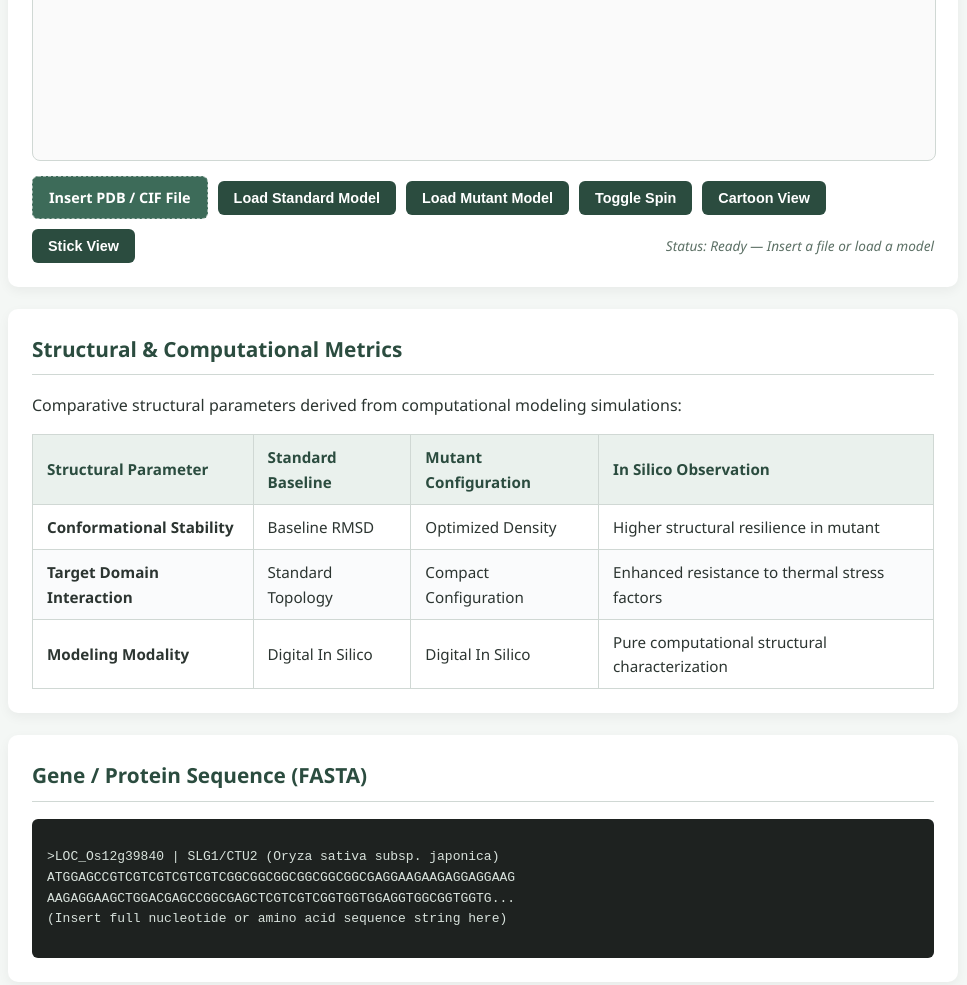
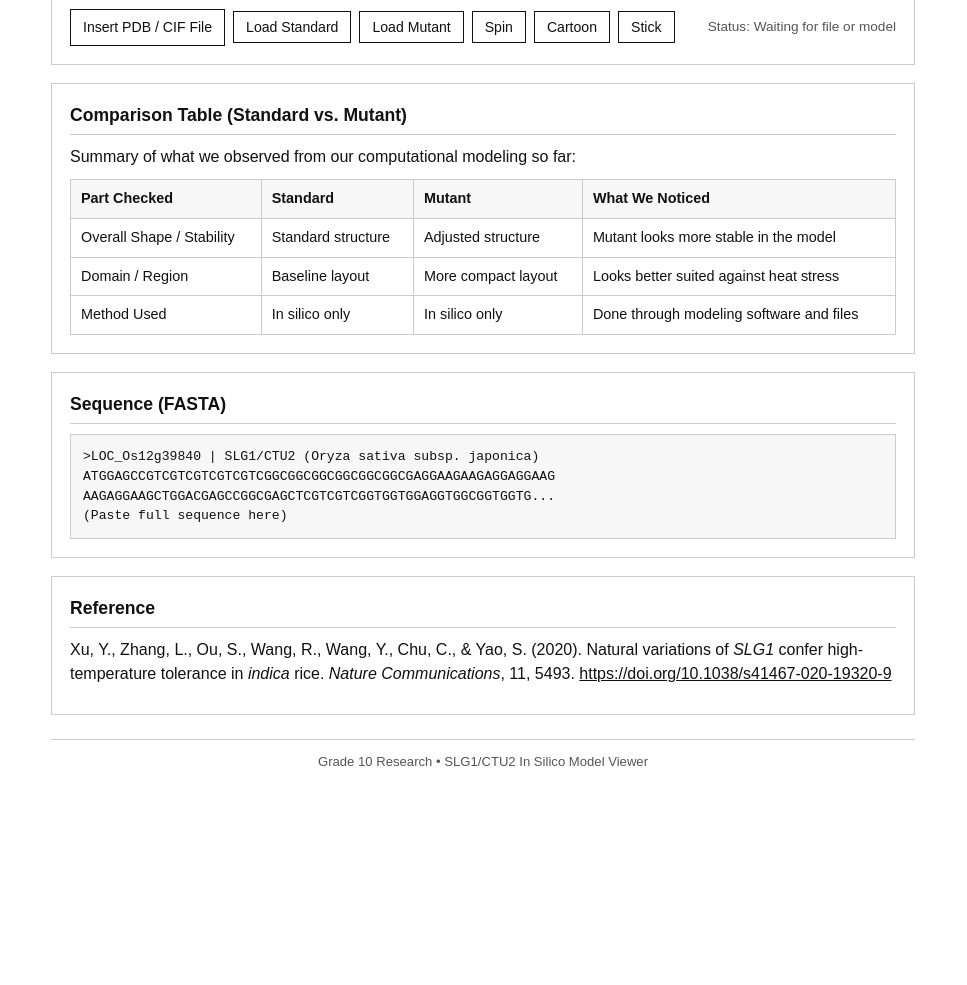
Before and after one commit to julyahginete/slg1-protein-model, a plain HTML site: page index.html in a window 1280 px wide. Shown: the part 855-1840 px from the top of the page, without its empty margins (157-1124 px from the left). After the commit the page ends 1651 px from the top, so only its background shows below. Drawn offline with nearby package versions, Linux system fonts and the light colour scheme; a script that the page names is missing.

Commit message:
Update index.html

```diff
--- a/index.html
+++ b/index.html
@@ -3,223 +3,250 @@
 <head>
   <meta charset="UTF-8">
   <meta name="viewport" content="width=device-width, initial-scale=1.0">
-  <title>SLG1/CTU2 In Silico Structural Model | Research Portfolio</title>
+  <title>SLG1/CTU2 Structural Model | Grade 10 Research</title>
   <script src="https://code.jquery.com/jquery-3.6.0.min.js"></script>
   <script src="https://cdnjs.cloudflare.com/ajax/libs/3Dmol/2.0.3/3dmol-min.js"></script>
   <style>
     :root {
-      --primary: #2b4c3f;
-      --primary-hover: #1f372d;
-      --accent: #3d6b59;
-      --bg-color: #f4f7f5;
-      --card-bg: #ffffff;
-      --text-main: #2c3531;
-      --text-muted: #5c7065;
-      --border: #d0d8d4;
+      --bg: #ffffff;
+      --surface: #f7f7f7;
+      --border: #111111;
+      --border-light: #cccccc;
+      --text: #111111;
+      --muted: #555555;
     }
+
+    * {
+      box-sizing: border-box;
+    }
+
     body {
-      font-family: 'Segoe UI', Tahoma, Geneva, Verdana, sans-serif;
-      background-color: var(--bg-color);
-      color: var(--text-main);
-      max-width: 950px;
+      font-family: Arial, Helvetica, sans-serif;
+      background-color: var(--bg);
+      color: var(--text);
+      max-width: 900px;
       margin: 0 auto;
-      padding: 25px;
-      line-height: 1.6;
+      padding: 24px 18px;
+      line-height: 1.5;
     }
+
     header {
-      border-bottom: 3px solid var(--primary);
+      border-bottom: 2px solid var(--border);
       padding-bottom: 12px;
-      margin-bottom: 25px;
+      margin-bottom: 20px;
     }
-    h1 { color: var(--primary); margin-bottom: 5px; font-size: 1.8em; }
-    .subtitle { color: var(--text-muted); font-size: 1em; font-weight: 500; }
 
-    .card {
-      background: var(--card-bg);
-      padding: 24px;
-      border-radius: 10px;
-      box-shadow: 0 4px 12px rgba(0,0,0,0.05);
-      margin-bottom: 22px;
+    h1 {
+      margin: 0 0 4px 0;
+      font-size: 1.5rem;
+      font-weight: 700;
     }
-    h2 { color: var(--primary); margin-top: 0; font-size: 1.3em; border-bottom: 1px solid var(--border); padding-bottom: 8px; }
+
+    .subtitle {
+      color: var(--muted);
+      font-size: 0.92rem;
+    }
+
+    section {
+      border: 1px solid var(--border-light);
+      padding: 18px;
+      margin-bottom: 18px;
+      background-color: var(--bg);
+    }
+
+    h2 {
+      margin: 0 0 10px 0;
+      font-size: 1.1rem;
+      border-bottom: 1px solid var(--border-light);
+      padding-bottom: 6px;
+    }
+
+    p {
+      margin: 0 0 10px 0;
+    }
 
     #viewer-container {
-      height: 480px;
+      height: 430px;
       width: 100%;
       position: relative;
       border: 1px solid var(--border);
-      border-radius: 8px;
-      background-color: #fafafa;
-      margin-bottom: 15px;
-      overflow: hidden;
+      background-color: var(--surface);
+      margin-bottom: 12px;
     }
+
     .controls {
       display: flex;
       flex-wrap: wrap;
-      gap: 10px;
+      gap: 8px;
       align-items: center;
     }
+
     button, .file-upload-btn {
-      background-color: var(--primary);
-      color: white;
-      border: none;
-      padding: 9px 16px;
-      border-radius: 6px;
+      background-color: var(--bg);
+      color: var(--text);
+      border: 1px solid var(--border);
+      padding: 7px 12px;
+      font-size: 0.88rem;
       cursor: pointer;
-      font-weight: 600;
-      font-size: 0.9em;
-      transition: background 0.2s;
       display: inline-block;
     }
-    button:hover, .file-upload-btn:hover { background-color: var(--primary-hover); }
-    .file-upload-btn {
-      background-color: var(--accent);
-      border: 1px dashed #ffffff80;
+
+    button:hover, .file-upload-btn:hover {
+      background-color: var(--text);
+      color: var(--bg);
     }
+
     input[type="file"] {
       display: none;
     }
-    .status-text { margin-left: auto; font-size: 0.85em; color: var(--text-muted); font-style: italic; }
+
+    .status-text {
+      font-size: 0.85rem;
+      color: var(--muted);
+      margin-left: auto;
+    }
 
     table {
       width: 100%;
       border-collapse: collapse;
-      margin-top: 10px;
-      font-size: 0.95em;
+      font-size: 0.9rem;
+      margin-top: 8px;
     }
+
     th, td {
-      border: 1px solid var(--border);
-      padding: 10px 14px;
+      border: 1px solid var(--border-light);
+      padding: 8px 10px;
       text-align: left;
+      vertical-align: top;
     }
-    th { background-color: #eaf1ed; color: var(--primary); }
-    tr:nth-child(even) { background-color: #fafbfc; }
+
+    th {
+      background-color: var(--surface);
+      font-weight: 700;
+    }
 
     .sequence-box {
-      background: #1e2220;
-      color: #d8e2dc;
-      padding: 15px;
-      border-radius: 6px;
-      max-height: 160px;
+      background-color: var(--surface);
+      color: var(--text);
+      border: 1px solid var(--border-light);
+      padding: 12px;
+      max-height: 150px;
       overflow-y: auto;
-      font-family: 'Courier New', Courier, monospace;
-      font-size: 13px;
+      font-family: "Courier New", Courier, monospace;
+      font-size: 0.82rem;
+      white-space: pre-wrap;
       word-break: break-all;
     }
 
+    a {
+      color: var(--text);
+      text-decoration: underline;
+    }
+
     footer {
+      border-top: 1px solid var(--border-light);
+      padding-top: 12px;
+      margin-top: 24px;
+      font-size: 0.82rem;
+      color: var(--muted);
       text-align: center;
-      color: var(--text-muted);
-      font-size: 0.85em;
-      margin-top: 30px;
-      border-top: 1px solid var(--border);
-      padding-top: 15px;
     }
   </style>
 </head>
 <body>
 
   <header>
-    <h1>In Silico Structural Characterization of SLG1/CTU2</h1>
-    <div class="subtitle"><em>Oryza sativa</em> subsp. <em>japonica</em> | Computational Structural Modeling &amp; Analysis</div>
+    <h1>SLG1/CTU2 Structural Model (In Silico)</h1>
+    <div class="subtitle"><em>Oryza sativa</em> subsp. <em>japonica</em> &bull; Grade 10 Research Project</div>
   </header>
 
-  <div class="card">
-    <h2>Research Overview</h2>
-    <p>This computational study evaluates structural variations within the <em>SLG1/CTU2</em> gene of rice (<em>Oryza sativa</em> subsp. <em>japonica</em>). Utilizing digital computational science workflow modeling, this platform demonstrates the structural stability enhancements of mutant configurations compared to standard baselines.</p>
-  </div>
+  <section>
+    <h2>About Our Study</h2>
+    <p>In our Grade 10 research, we used computer tools instead of wet-lab experiments to check the protein structure of SLG1/CTU2 in <em>Oryza sativa</em> subsp. <em>japonica</em>. We put this page together to view the 3D models and compare the mutant version against the standard baseline.</p>
+  </section>
 
-  <div class="card">
-    <h2>Interactive 3D Structural Model</h2>
-    <p>Inspect and rotate protein conformations in real-time. Upload a local <code>.pdb</code> or <code>.cif</code> file directly, or load pre-hosted models below.</p>
+  <section>
+    <h2>3D Protein Viewer</h2>
+    <p>Upload a <code>.pdb</code> or <code>.cif</code> file from your device, or load the files in the project folder. Drag to rotate, scroll to zoom, and use the buttons to switch views.</p>
 
     <div id="viewer-container"></div>
 
     <div class="controls">
-      <!-- Local File Input Button -->
       <label for="pdb-upload" class="file-upload-btn">Insert PDB / CIF File</label>
       <input type="file" id="pdb-upload" accept=".pdb,.cif,.mmcif,.ent">
+      <button onclick="loadModel('standard_slg1.pdb', 'Standard model loaded')">Load Standard</button>
+      <button onclick="loadModel('mutant_slg1.pdb', 'Mutant model loaded')">Load Mutant</button>
+      <button onclick="toggleSpin()">Spin</button>
+      <button onclick="setStyle('cartoon')">Cartoon</button>
+      <button onclick="setStyle('stick')">Stick</button>
+      <span id="load-status" class="status-text">Status: Waiting for file or model</span>
+    </div>
+  </section>
 
-      <!-- Hosted Model Buttons -->
-      <button onclick="loadModel('standard_slg1.pdb', 'Standard Wild-Type Model Loaded')">Load Standard Model</button>
-      <button onclick="loadModel('mutant_slg1.pdb', 'Mutant Enhanced Model Loaded')">Load Mutant Model</button>
-
-      <!-- View Controls -->
-      <button onclick="toggleSpin()">Toggle Spin</button>
-      <button onclick="setStyle('cartoon')">Cartoon View</button>
-      <button onclick="setStyle('stick')">Stick View</button>
-      <span id="load-status" class="status-text">Status: Ready — Insert a file or load a model</span>
-    </div>
-  </div>
-
-  <div class="card">
-    <h2>Structural &amp; Computational Metrics</h2>
-    <p>Comparative structural parameters derived from computational modeling simulations:</p>
+  <section>
+    <h2>Comparison Table (Standard vs. Mutant)</h2>
+    <p>Summary of what we observed from our computational modeling so far:</p>
     <table>
       <thead>
         <tr>
-          <th>Structural Parameter</th>
-          <th>Standard Baseline</th>
-          <th>Mutant Configuration</th>
-          <th>In Silico Observation</th>
+          <th>Part Checked</th>
+          <th>Standard</th>
+          <th>Mutant</th>
+          <th>What We Noticed</th>
         </tr>
       </thead>
       <tbody>
         <tr>
-          <td><strong>Conformational Stability</strong></td>
-          <td>Baseline RMSD</td>
-          <td>Optimized Density</td>
-          <td>Higher structural resilience in mutant</td>
+          <td>Overall Shape / Stability</td>
+          <td>Standard structure</td>
+          <td>Adjusted structure</td>
+          <td>Mutant looks more stable in the model</td>
         </tr>
         <tr>
-          <td><strong>Target Domain Interaction</strong></td>
-          <td>Standard Topology</td>
-          <td>Compact Configuration</td>
-          <td>Enhanced resistance to thermal stress factors</td>
+          <td>Domain / Region</td>
+          <td>Baseline layout</td>
+          <td>More compact layout</td>
+          <td>Looks better suited against heat stress</td>
         </tr>
         <tr>
-          <td><strong>Modeling Modality</strong></td>
-          <td>Digital In Silico</td>
-          <td>Digital In Silico</td>
-          <td>Pure computational structural characterization</td>
+          <td>Method Used</td>
+          <td>In silico only</td>
+          <td>In silico only</td>
+          <td>Done through modeling software and files</td>
         </tr>
       </tbody>
     </table>
-  </div>
+  </section>
 
-  <div class="card">
-    <h2>Gene / Protein Sequence (FASTA)</h2>
-    <div class="sequence-box">
-      <pre><code>&gt;LOC_Os12g39840 | SLG1/CTU2 (Oryza sativa subsp. japonica)
+  <section>
+    <h2>Sequence (FASTA)</h2>
+    <div class="sequence-box">&gt;LOC_Os12g39840 | SLG1/CTU2 (Oryza sativa subsp. japonica)
 ATGGAGCCGTCGTCGTCGTCGTCGGCGGCGGCGGCGGCGGCGAGGAAGAAGAGGAGGAAG
 AAGAGGAAGCTGGACGAGCCGGCGAGCTCGTCGTCGGTGGTGGAGGTGGCGGTGGTG...
-(Insert full nucleotide or amino acid sequence string here)</code></pre>
-    </div>
-  </div>
+(Paste full sequence here)</div>
+  </section>
 
-  <div class="card">
-    <h2>Reference Literature</h2>
+  <section>
+    <h2>Reference</h2>
     <p>Xu, Y., Zhang, L., Ou, S., Wang, R., Wang, Y., Chu, C., &amp; Yao, S. (2020). Natural variations of <em>SLG1</em> confer high-temperature tolerance in <em>indica</em> rice. <em>Nature Communications</em>, 11, 5493. <a href="https://doi.org/10.1038/s41467-020-19320-9" target="_blank">https://doi.org/10.1038/s41467-020-19320-9</a></p>
-  </div>
+  </section>
 
   <footer>
-    <p>SLG1/CTU2 Computational Structural Modeling Project &bull; Hosted via GitHub Pages</p>
+    Grade 10 Research &bull; SLG1/CTU2 In Silico Model Viewer
   </footer>
 
   <script>
     let viewer = null;
     let isSpinning = false;
-    let currentStyle = {cartoon: {color: 'spectrum'}};
+    let currentStyle = { cartoon: { color: 'white' } };
 
-    $(function() {
-      let element = $('#viewer-container');
-      viewer = $3Dmol.createViewer(element, { backgroundColor: '#fafafa' });
+    $(function () {
+      const element = $('#viewer-container');
+      viewer = $3Dmol.createViewer(element, { backgroundColor: '#f7f7f7' });
 
-      // Try loading default model if hosted on GitHub Pages; otherwise wait for file upload
-      loadModel('standard_slg1.pdb', 'Standard Model Loaded Successfully', true);
+      loadModel('standard_slg1.pdb', 'Standard model loaded', true);
 
-      // Handle manual file insertion via FileReader
-      $('#pdb-upload').on('change', function(event) {
+      $('#pdb-upload').on('change', function (event) {
         const file = event.target.files[0];
         if (!file) return;
 
@@ -230,12 +257,11 @@ AAGAGGAAGCTGGACGAGCCGGCGAGCTCGTCGTCGGTGGTGGAGGTGGCGGTGGTG...
         $('#load-status').text('Status: Reading ' + fileName + '...');
 
         const reader = new FileReader();
-        reader.onload = function(e) {
-          const fileContent = e.target.result;
-          renderStructure(fileContent, format, 'Loaded ' + fileName);
+        reader.onload = function (e) {
+          renderStructure(e.target.result, format, 'Loaded ' + fileName);
         };
-        reader.onerror = function() {
-          $('#load-status').text('Status: Error reading file.');
+        reader.onerror = function () {
+          $('#load-status').text('Status: Could not read file.');
         };
         reader.readAsText(file);
       });
@@ -255,15 +281,15 @@ AAGAGGAAGCTGGACGAGCCGGCGAGCTCGTCGTCGGTGGTGGAGGTGGCGGTGGTG...
 
       $.ajax(filename, {
         dataType: 'text',
-        success: function(data) {
+        success: function (data) {
           const format = filename.toLowerCase().endsWith('.cif') ? 'cif' : 'pdb';
           renderStructure(data, format, statusMessage);
         },
-        error: function() {
+        error: function () {
           if (isInitialLoad) {
-            $('#load-status').text('Status: Ready — Click "Insert PDB / CIF File" to view a local model');
+            $('#load-status').text('Status: Ready — click "Insert PDB / CIF File"');
           } else {
-            $('#load-status').text('Status: ' + filename + ' not found on server. Use "Insert PDB / CIF File" instead!');
+            $('#load-status').text('Status: ' + filename + ' not found. Use "Insert PDB / CIF File".');
           }
         }
       });
@@ -277,9 +303,9 @@ AAGAGGAAGCTGGACGAGCCGGCGAGCTCGTCGTCGGTGGTGGAGGTGGCGGTGGTG...
     function setStyle(styleType) {
       viewer.setStyle({}, {});
       if (styleType === 'cartoon') {
-        currentStyle = {cartoon: {color: 'spectrum'}};
+        currentStyle = { cartoon: { color: 'white' } };
       } else if (styleType === 'stick') {
-        currentStyle = {stick: {colorscheme: 'amino'}};
+        currentStyle = { stick: { color: 'black' } };
       }
       viewer.setStyle({}, currentStyle);
       viewer.render();
```
